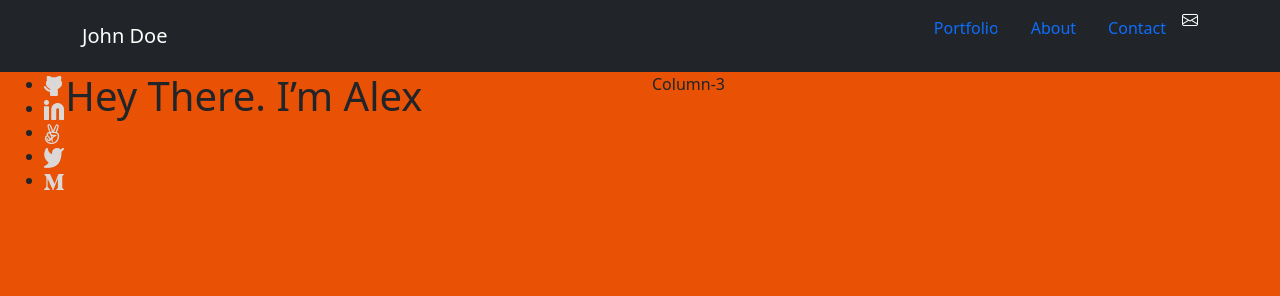
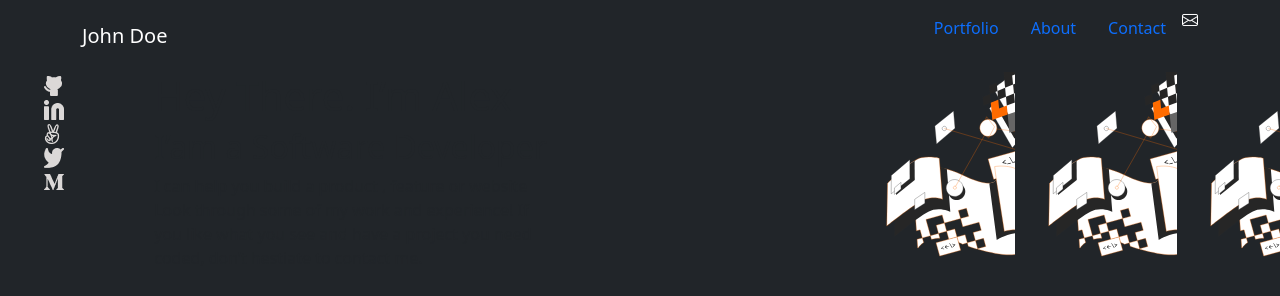
Before and after one commit to Abdelaziz-Mahdi/Try_Bootstrap, a website: page index.html in a window 1280 px wide. Drawn offline with nearby package versions, Linux system fonts and the light colour scheme; files that its build step writes are made by us from their sources.

Commit message:
Add styles with bootstrap

```diff
--- a/index.html
+++ b/index.html
@@ -7,12 +7,12 @@
 "https://cdn.jsdelivr.net/npm/bootstrap-icons@1.10.0/font/bootstrap-icons.css" />
     <link href="https://cdn.jsdelivr.net/npm/bootstrap@5.0.2/dist/css/bootstrap.min.css" rel="stylesheet" integrity="sha384-EVSTQN3/azprG1Anm3QDgpJLIm9Nao0Yz1ztcQTwFspd3yD65VohhpuuCOmLASjC" crossorigin="anonymous">
     <title>Hello Microverse!</title>
-    <link rel="stylesheet" href="styles.css">
+    <link rel="stylesheet" href="style.css">
 </head>
 <body>
 
     <nav class="navbar navbar-dark bg-dark">
-        <div class="container">
+        <div class="container text-white">
             <a class="navbar-brand">John Doe</a>
             <ul class="d-flex">
                 <li class="nav-item">
@@ -30,11 +30,11 @@
             </ul>
         </div>
     </nav>
-    <section class="container-fluid presentation" >
+    <section class="container-fluid presentation bg-dark"  >
         <div class="row">
             <div class="col">
                 <div class="row">
-                    <div class="col-1">
+                    <div class="col-md-2">
                         <div class="social-group">
                             <ul>
                                 <li class="social">
@@ -65,15 +65,22 @@
                         </div>
 
                     </div>
-                    <div class="col-11">
-                        <h1> Hey There.
+                    <div class="col-md-6 col-xs-12">
+                        <h1 class="dark-color"> Hey There.
                             I’m Alex </h1>
+                        <h2>
+                            I’am a Software Developer
+                        </h2>
+                        <p>
+                            I can help you build a product , feature or website Look through some of my work and experience! If you like what you see and have a project you need coded,
+don’t hestiate to contact me.
+                        </p>
                     </div>
                 </div>
 
             </div>
-            <div class="col">
-              Column-3
+            <div class="col-md-4" id="fig_1">
+
             </div>
         </div>
 
--- a/style.scss
+++ b/style.scss
@@ -8,14 +8,22 @@
 }
 
 :root {
-  --dark-color: #e95105;
+  --dark-color: #F55800;
 }
 
 .presentation {
   height: 1000px;
-  background-color: var(--dark-color);
 }
 
 .social-group {
   list-style: none;
 }
+
+ul {
+  list-style: none;
+}
+
+#fig_1 {
+  background-image: url("./images/Fig_1.svg");
+  background-size: contain;
+}
```
Also changed, not shown: images/Fig_1.svg (added), style.css, 1 other file.
